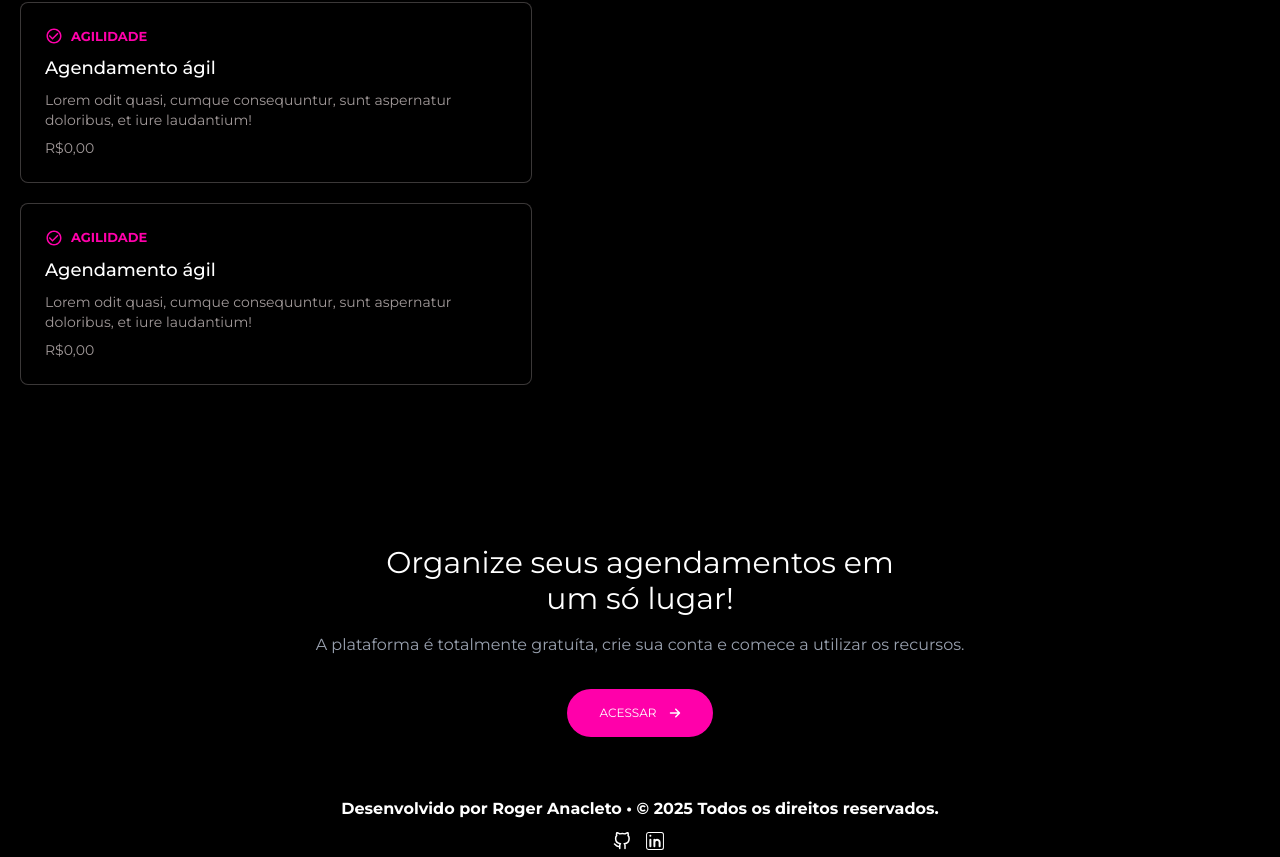
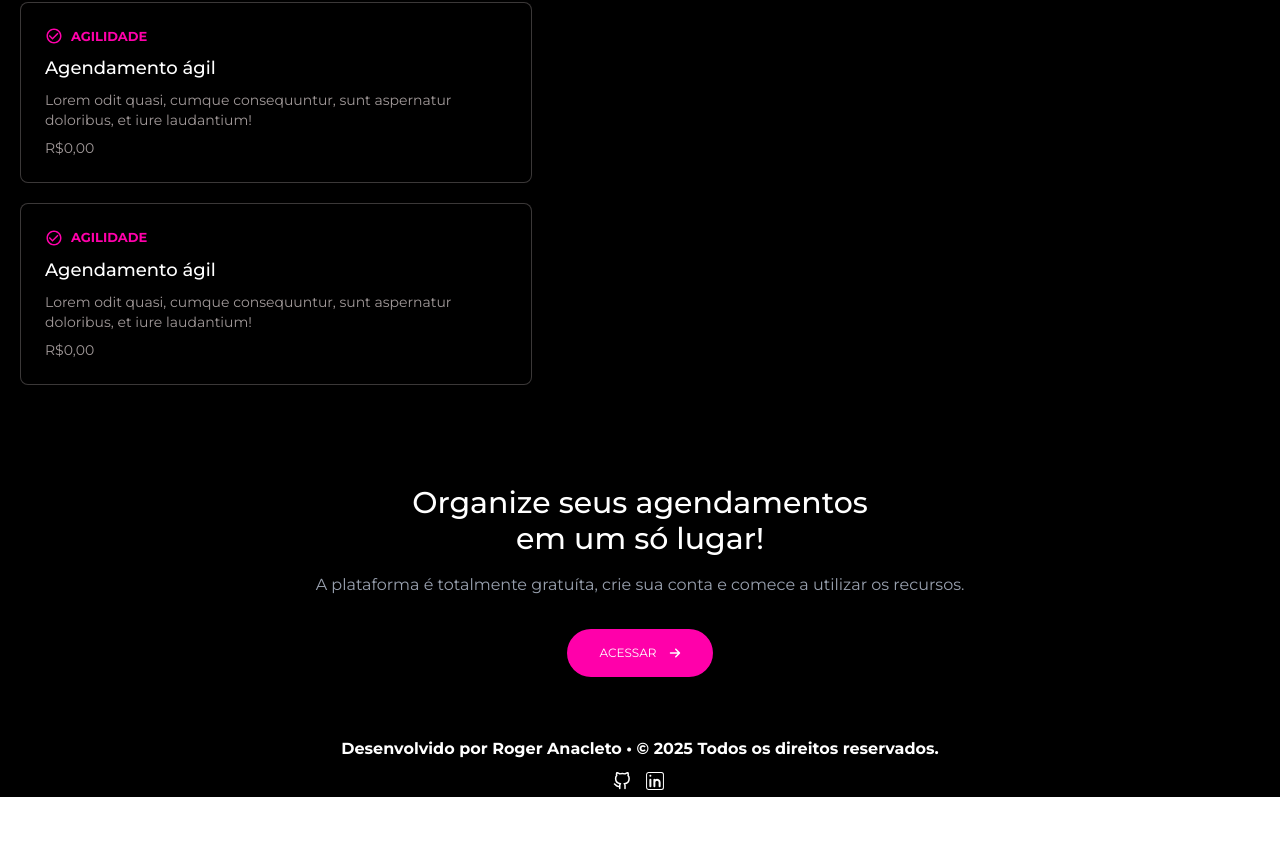
Before and after one commit to rogeranacleto/beautybook-app, a React (Vite) app: page / in a window 1280 px wide. Shown: the part 2720-3577 px from the top of the page. After the commit the page ends 3517 px from the top, so only its background shows below. Built offline with nearby package versions, Linux system fonts and the light colour scheme.

Commit message:
feat: change title

```diff
--- a/src/components/Footer/index.tsx
+++ b/src/components/Footer/index.tsx
@@ -7,7 +7,7 @@ export function Footer() {
   return (
     <footer className="bg-black min-h-80  max-w-screen relative flex items-center justify-center">
       <div className="flex flex-col text-center justify-center items-center">
-        <h2 className="text-[#ffffff] font-meidum text-3xl max-w-lg mt-35">
+        <h2 className="text-[#ffffff] font-medium text-3xl max-w-lg mt-20">
           Organize seus agendamentos em um só lugar!
         </h2>
         <p className="text-gray-400 mt-4">
```
